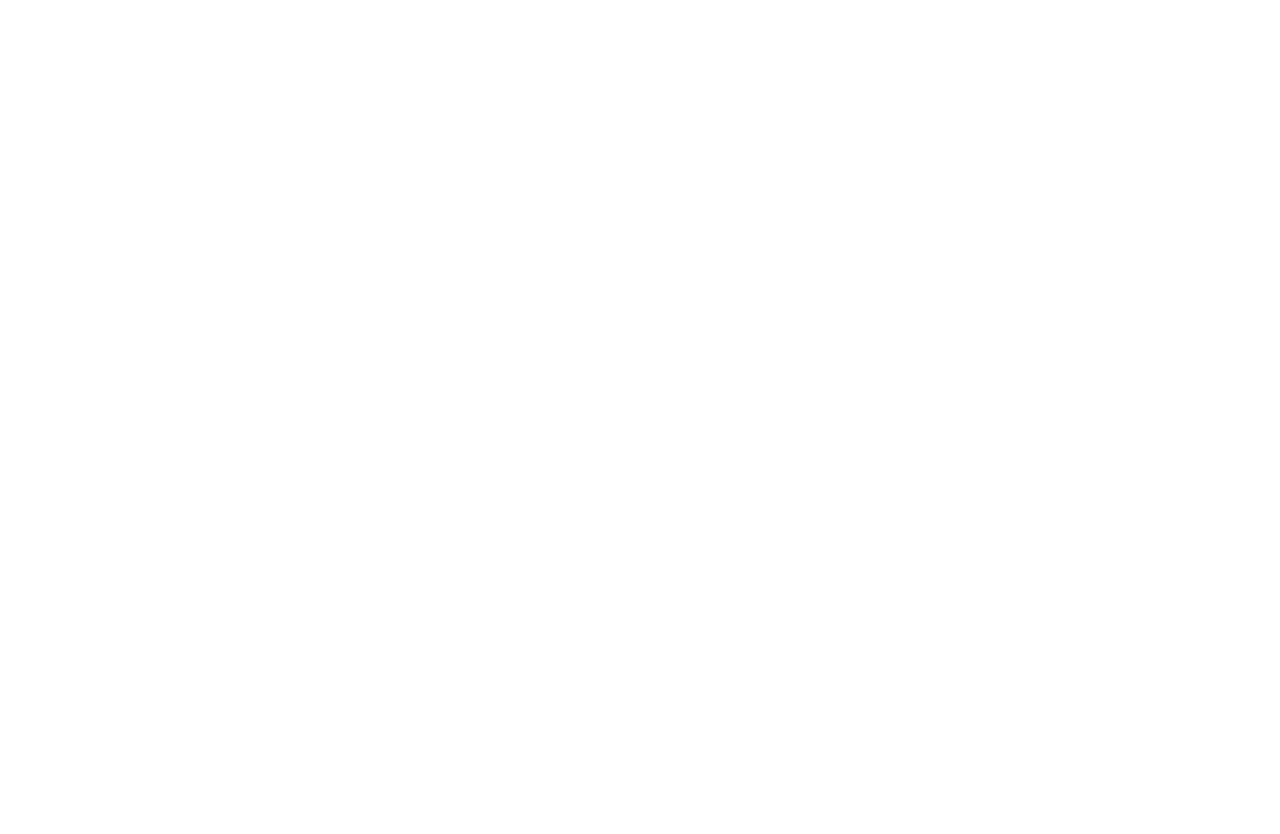
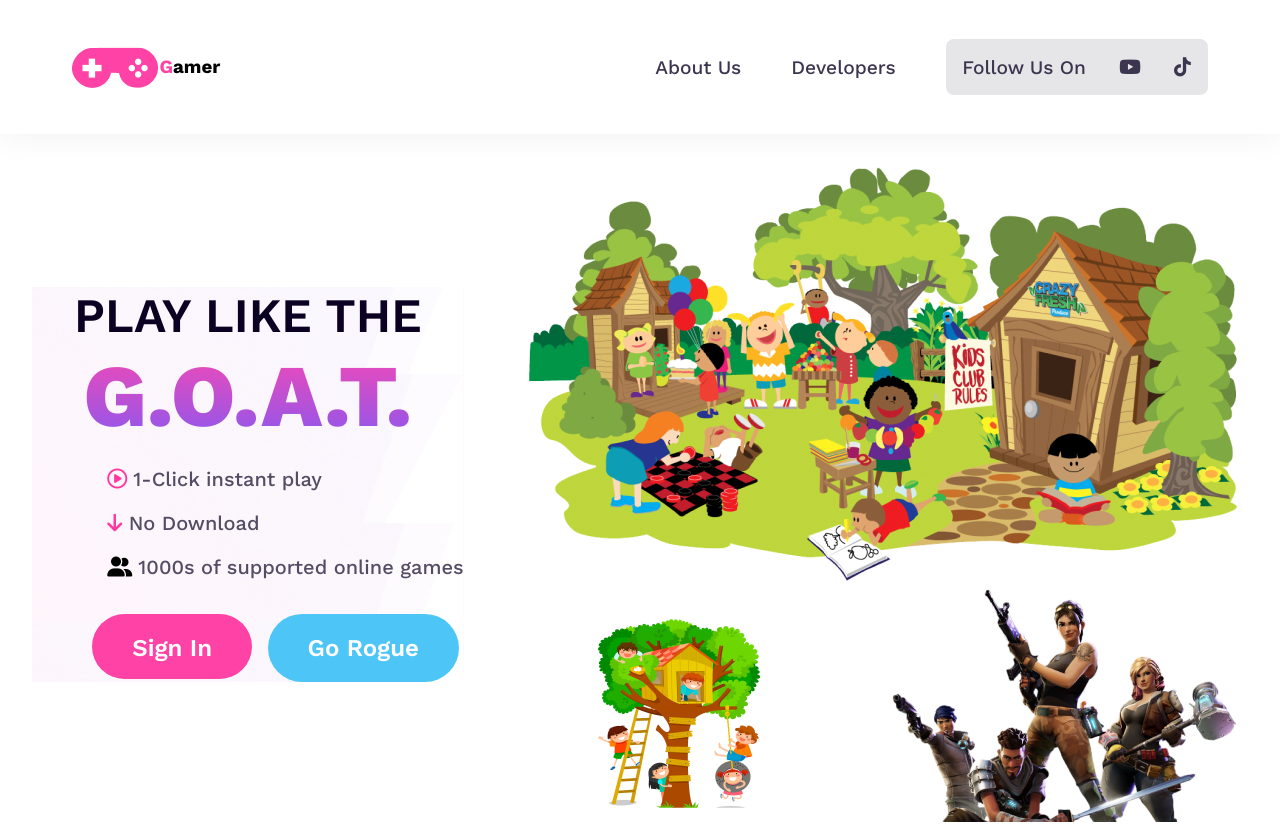
Before and after one commit to Skdrashed/GAMER-ASS, a plain HTML site: page index.html in a window 1280 px wide. Before the commit the page ends 800 px from the top, so only its background shows below. Drawn offline with nearby package versions, Linux system fonts and the light colour scheme.

Commit message:
added NAV & Banner

```diff
--- a/index.html
+++ b/index.html
@@ -1,12 +1,68 @@
 <!DOCTYPE html>
 <html lang="en">
 <head>
+
     <meta charset="UTF-8">
     <meta name="viewport" content="width=device-width, initial-scale=1.0">
+    <link
+    href="https://fonts.googleapis.com/css2?family=Lato:wght@100;300;400;700;900&family=Work+Sans:wght@100;400;500;600;700;800&display=swap"
+    rel="stylesheet">
+    <link rel="stylesheet" href="https://cdnjs.cloudflare.com/ajax/libs/font-awesome/6.4.0/css/all.min.css"
+    integrity="sha512-iecdLmaskl7CVkqkXNQ/ZH/XLlvWZOJyj7Yy7tcenmpD1ypASozpmT/E0iPtmFIB46ZmdtAc9eNBvH0H/ZpiBw=="
+    crossorigin="anonymous" referrerpolicy="no-referrer" />
     <title>Gamer BD</title>
     <link rel="stylesheet" href="styles/styles.css">
 </head>
 <body>
+    <!-- nav section -->
+
+
+    <header>
+        <section class="heading-container">
+            <nav>
+                <div class="logo-image">
+                    <img src="images/Frame.png" alt="">
+                    <h1><span class="pink">G</span>amer</h1>
+                </div>
+
+                <div class="manu-container">
+                    <ul class="menu-item">
+                        <li><a href="">About Us</a></li>
+                        <li><a href="">Developers</a></li>
+                        <li class="icon-link">
+                            <p class="menu-item">Follow Us On</p>
+                            <a href=""><i class="fa-brands fa-youtube"></i></a>
+                            <a href=""><i class="fa-brands fa-tiktok"></i></a>
+                        </li>
+                    </ul>
+                </div>
+
+            </nav>
+        </section>
+        <!-- banner section -->
+
+
+        <section class="banner-container">
+            <div class="goat-container">
+                <h3 class="goat-sub">Play Like The</h3>
+                <h1 class="goat-title">G.O.A.T.</h1>
+                <p class="goat-pragraph"><i class="fa-regular fa-circle-play" style="color: #fd38a0;"></i> 1-Click
+                    instant play</p>
+                <p class="goat-pragraph"><i class="fa-solid fa-arrow-down" style="color: #fd3aa2;"></i> No Download
+                </p>
+                <p class="goat-pragraph"><i class="fa-solid fa-user-group" style="color: #000000;"></i> 1000s of
+                    supported online games</p>
+                <div class="button-container">
+                    <button class="btn-sign">Sign In</button>
+                    <button class="btn-go">Go Rogue</button>
+                </div>
+            </div>
+            <div class="images">
+                <img src="images/Group 18.png" alt="">
+            </div>
+        </section>
+
+    </header>
 
 </body>
 </html>
--- a/styles/styles.css
+++ b/styles/styles.css
@@ -0,0 +1,188 @@
+* {
+    font-family: Work Sans;
+    margin: 0;
+}
+
+
+/* heading section styles */
+.pink {
+    color: #FF42A5;
+}
+
+.heading-container {
+    padding: 39px 0px;
+    background: #FFF;
+    box-shadow: 0px 4px 30px 0px rgba(0, 0, 0, 0.05);
+}
+
+nav {
+    display: flex;
+    justify-content: space-around;
+    align-items: center;
+    gap: 200px;
+}
+
+
+
+.menu-item {
+    display: flex;
+    justify-content: space-between;
+    align-items: center;
+    list-style: none;
+}
+.logo-image {
+    display: flex;
+    align-items: center;
+}
+
+.logo>img {
+    margin-right: 20px;
+    margin-left: 60px;
+}
+
+.logo>h1 {
+    text-align: center;
+    font-size: 3rem;
+    font-weight: 700;
+}
+
+.icon-link {
+    display: flex;
+    align-items: center;
+    justify-content: space-around;
+    border-radius: 8px;
+    background: rgba(11, 2, 35, 0.10);
+    width: 260px;
+    height: 56px;
+
+}
+
+.menu-item {
+    text-decoration: none;
+    fill: #F61C0D;
+    text-align: center;
+    font-size: 1.2rem;
+    font-weight: 500;
+}
+
+.menu-item>li {
+    margin-left: 50px;
+}
+
+.menu-item>li>a {
+    text-decoration: none;
+    color: #3C354F;
+    text-align: center;
+    font-size: 1.2rem;
+    font-weight: 500;
+}
+
+
+.icon-link {
+    display: flex;
+    align-items: center;
+    justify-content: space-around;
+    border-radius: 8px;
+    background: rgba(11, 2, 35, 0.10);
+    width: 262px;
+    height: 56px;
+
+}
+
+.menu-item {
+    text-decoration: none;
+    color: #3C354F;
+    text-align: center;
+    font-size: 1.2rem;
+    font-weight: 500;
+}
+
+.menu-items>li {
+    margin-left: 50px;
+}
+
+.menu-items>li>a {
+    text-decoration: none;
+    color: #3C354F;
+    text-align: center;
+    font-size: 1.2rem;
+    font-weight: 500;
+}
+
+/* heading section end */
+
+
+
+
+/* banner section style */
+.banner-container {
+    height: 700px;
+    display: flex;
+    align-items: center;
+    justify-content: space-around;
+}
+
+.goat-container {
+    background-image: url('../images/Group\ 14.png');
+    background-size: 100%;
+    fill: linear-gradient(223deg, rgba(140, 87, 238, 0.03) 0%, rgba(241, 68, 174, 0.03) 100%);
+}
+
+.goat-sub {
+    color: #0B0223;
+    text-align: center;
+    font-size: 3rem;
+    font-weight: 600;
+    text-transform: uppercase;
+}
+
+.goat-title {
+    text-align: center;
+    font-size: 5.5rem;
+    font-weight: 800;
+    background: linear-gradient(180deg, #F948B2 0%, #8758F1 100%);
+    background-clip: text;
+    -webkit-background-clip: text;
+    -webkit-text-fill-color: transparent;
+}
+
+.goat-pragraph {
+    color: #534C64;
+    font-size: 1.25rem;
+    font-weight: 500;
+    margin-top: 20px;
+    padding-left: 75px;
+}
+
+.button-container {
+    margin-top: 35px;
+    padding-left: 60px;
+}
+
+.btn-sign {
+    width: 160px;
+    height: 65px;
+    padding: 20px 40px;
+    border-radius: 50px;
+    background: linear-gradient(90deg, #FF42A5 0%, #FF42A5 100%);
+    margin-right: 10px;
+    cursor: pointer;
+    border: none;
+    color: #FFF;
+    font-size: 1.5rem;
+    font-weight: 600;
+}
+
+.btn-go {
+    padding: 20px 40px;
+    border-radius: 50px;
+    border: none;
+    color: #FFF;
+    font-size: 1.5rem;
+    font-weight: 600;
+    cursor: pointer;
+    background: #4EC5F7;
+
+}
+
+/* banner section style end */
```
